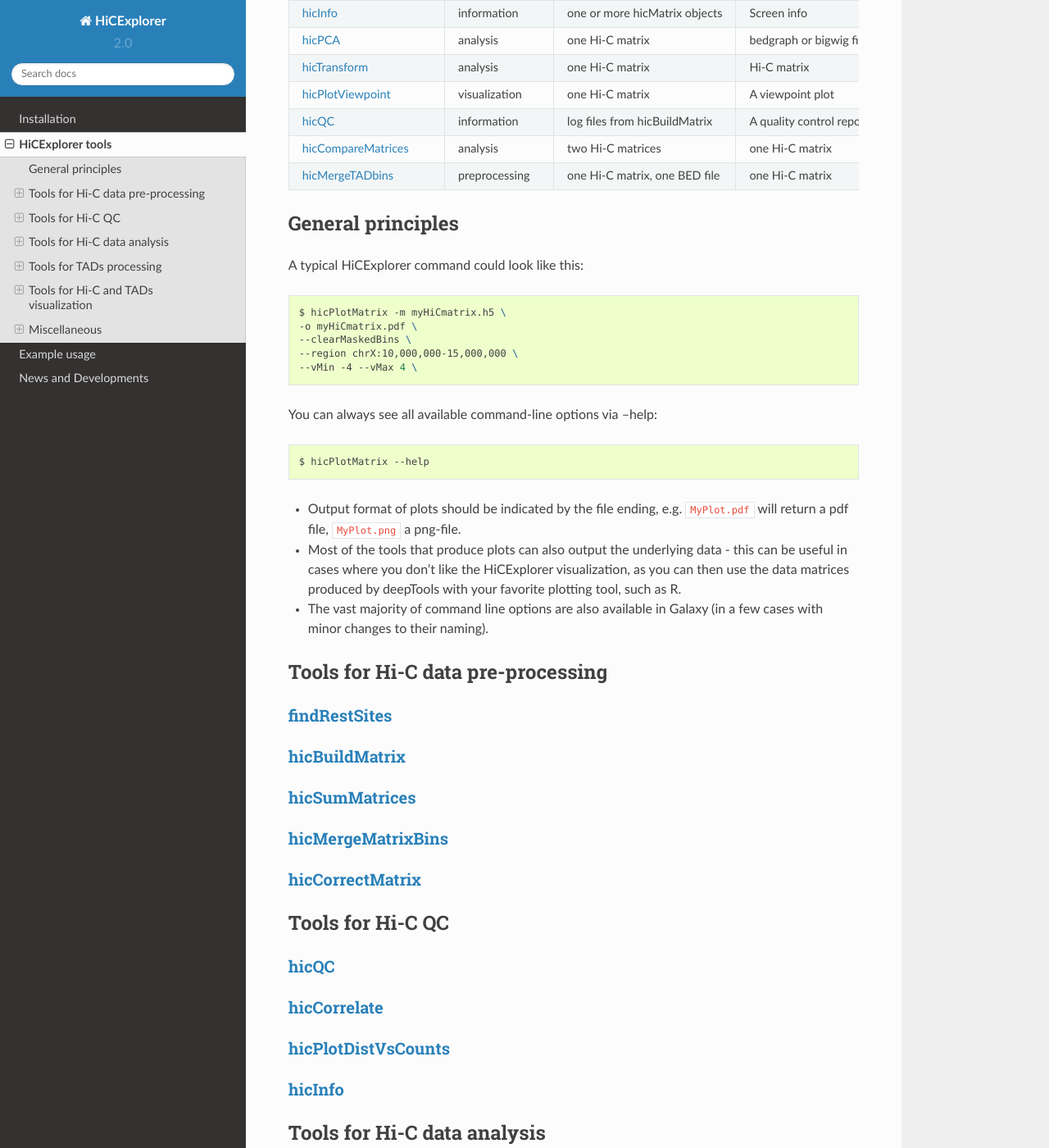
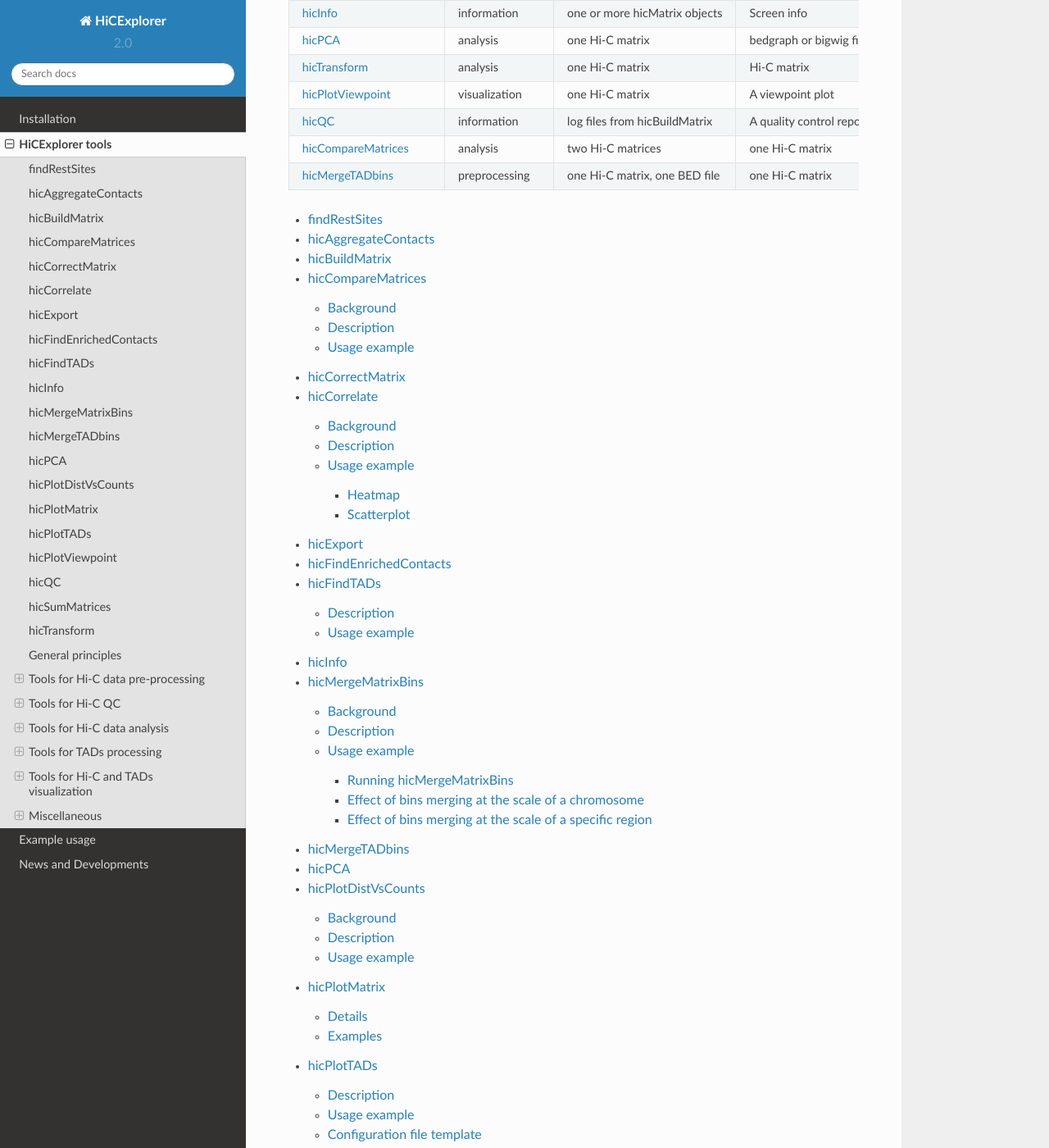
Before and after one commit to deeptools/HiCExplorer, a Sphinx documentation site: the page built from docs/content/list-of-tools.rst, in a window 1280 px wide and 1400 px high, scrolled down 1261 px. Shown: the whole window at 82% size. Built offline with Sphinx 7.4.7 and the Read the Docs theme 2.0.0, drawn with Linux system fonts in a browser that asks for light colours; part of the change alters nothing that is shown; some of the changed text lies outside the part shown.

```diff
--- a/docs/content/list-of-tools.rst
+++ b/docs/content/list-of-tools.rst
@@ -51,6 +51,11 @@ HiCExplorer tools
 |:ref:`hicMergeTADbins`          | preprocessing    | one Hi-C matrix, one BED file     | one Hi-C matrix                             | Uses a BED file of domains or TAD boundaries to merge the                         |
 |                                |                  |                                   |                                             | bin counts of a Hi-C matrix.                                                      |
 +--------------------------------+------------------+-----------------------------------+---------------------------------------------+-----------------------------------------------------------------------------------+
+
+.. toctree::
+    :glob:
+
+    tools/*
 
 
 General principles
```
